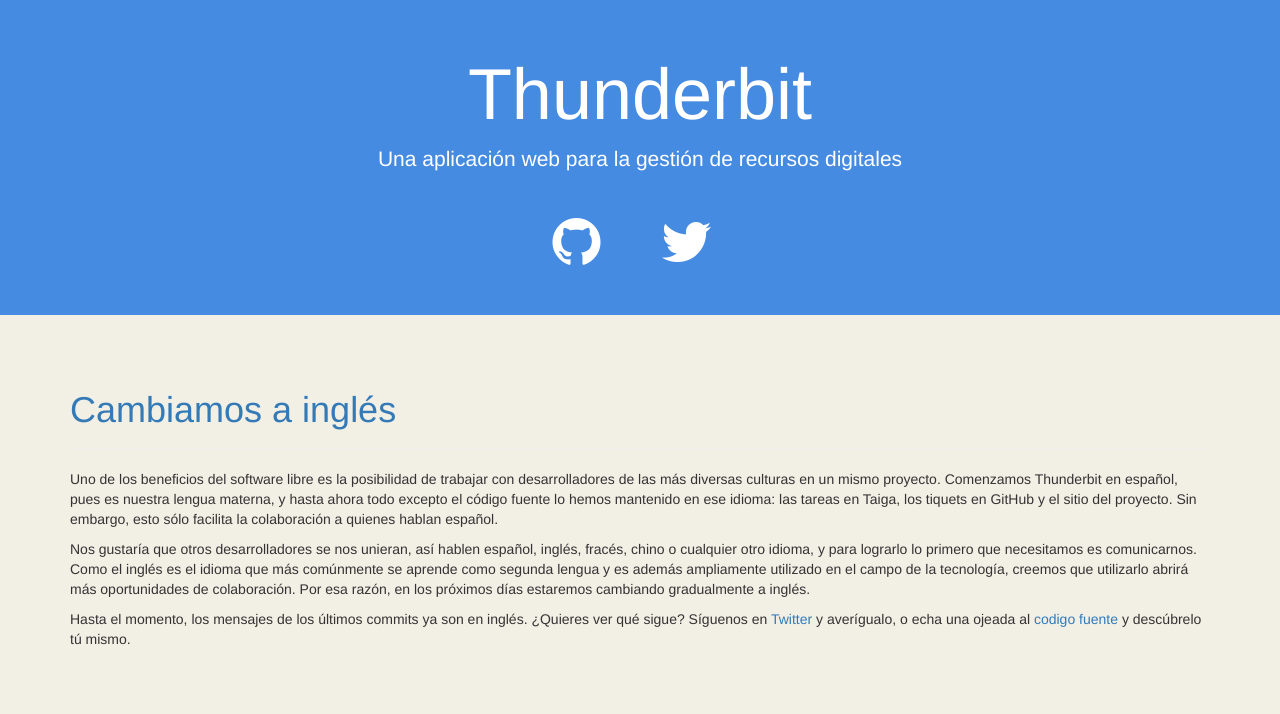
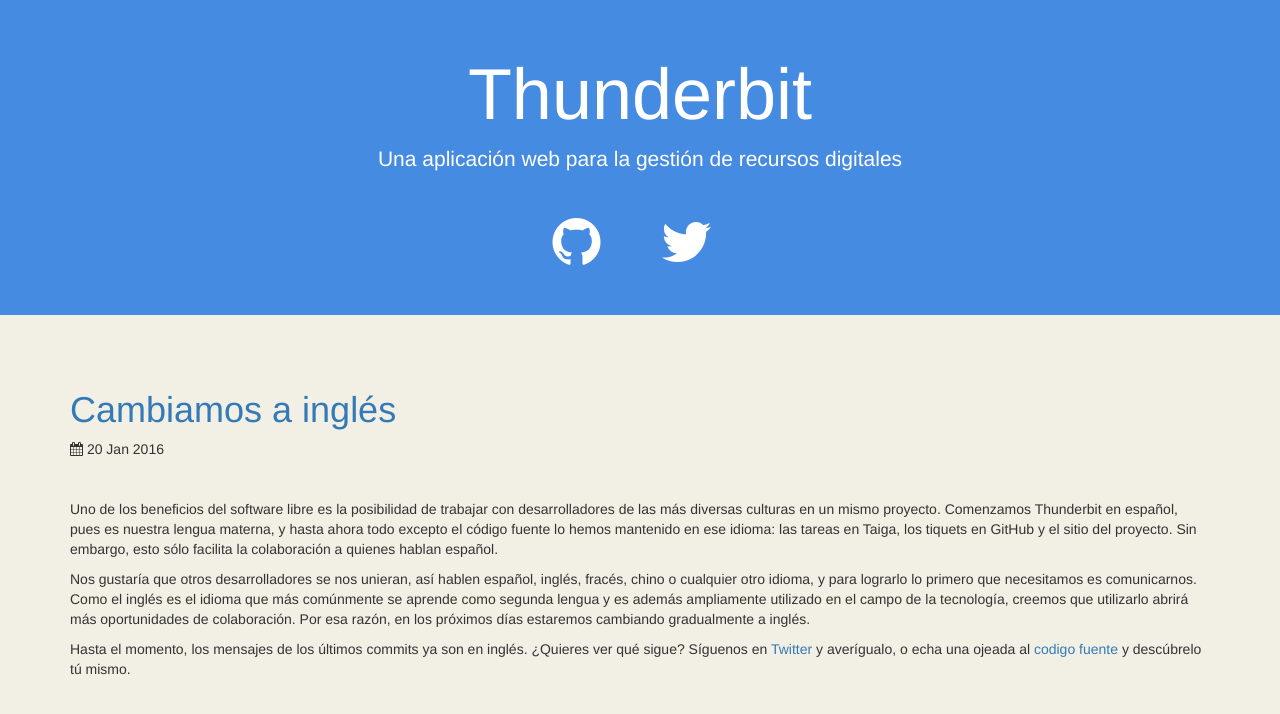
Before and after one commit to thunderbit/thunderbit, a Jekyll site: the page built from _posts/2016-1-20-cambiamos-a-ingles.md, in a window 1280 px wide. Shown: the top 714 px of the page. Built offline with Jekyll 4.4.1, drawn with Linux system fonts in a browser that asks for light colours.

Commit message:
Added date to post layout

```diff
--- a/_layouts/post.html
+++ b/_layouts/post.html
@@ -8,6 +8,7 @@
       <div class="col-xs-12">
         <div class="page-header">
         <h1><a href="{{ site.baseurl }}{{ page.url }}">{{ page.title }}</a></h1>
+        <p><i class="fa fa-calendar"></i> {{ page.date | date_to_string}}</p>
         </div>
         {{ content }}
       </div>
```
